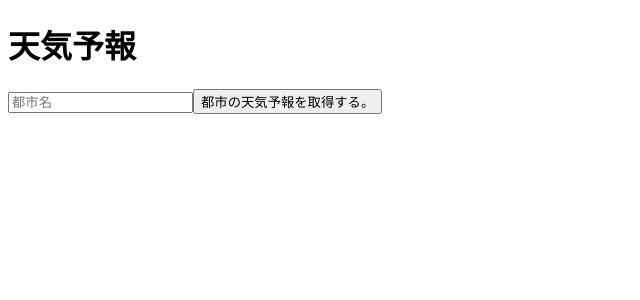
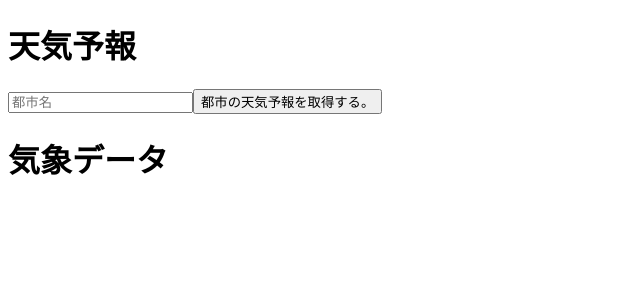
Before and after one commit to mmatsuoka/react-weather-api-sample, a React (Create React App) app: page / in a window 1280 px wide. Shown: the top 300 px of the page, without its empty margins (0-640 px from the left). Built offline with nearby package versions, Linux system fonts and the light colour scheme.

Commit message:
取得結果を表示するResultsコンポーネントを追加。

```diff
--- a/src/App.tsx
+++ b/src/App.tsx
@@ -1,13 +1,16 @@
 import React from 'react';
 import Title from './components/Title';
 import Form from './components/Form';
+import Results from './components/Results';
 import './App.css';
+import Result from './components/Results';
 
 function App() {
   return (
     <div className="test">
       <Title/>
       <Form/>
+      <Results/>
     </div>
   );
 }
--- /dev/null
+++ b/src/components/Results.tsx
@@ -0,0 +1,7 @@
+const Results = () =>{
+    return(
+        <h1>気象データ</h1>
+    );
+}
+
+export default Results;
```
